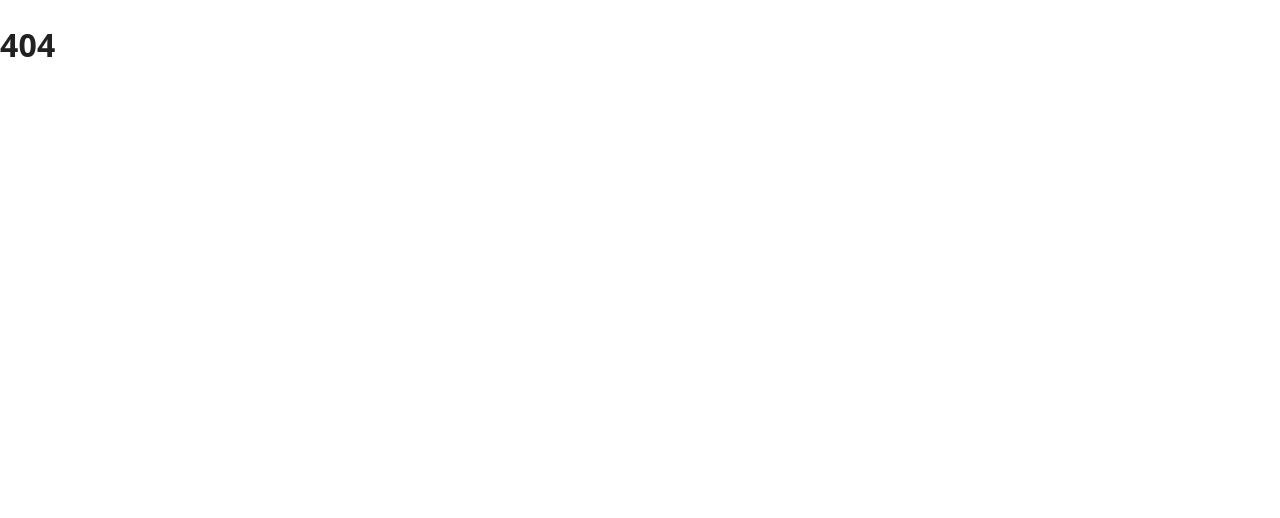
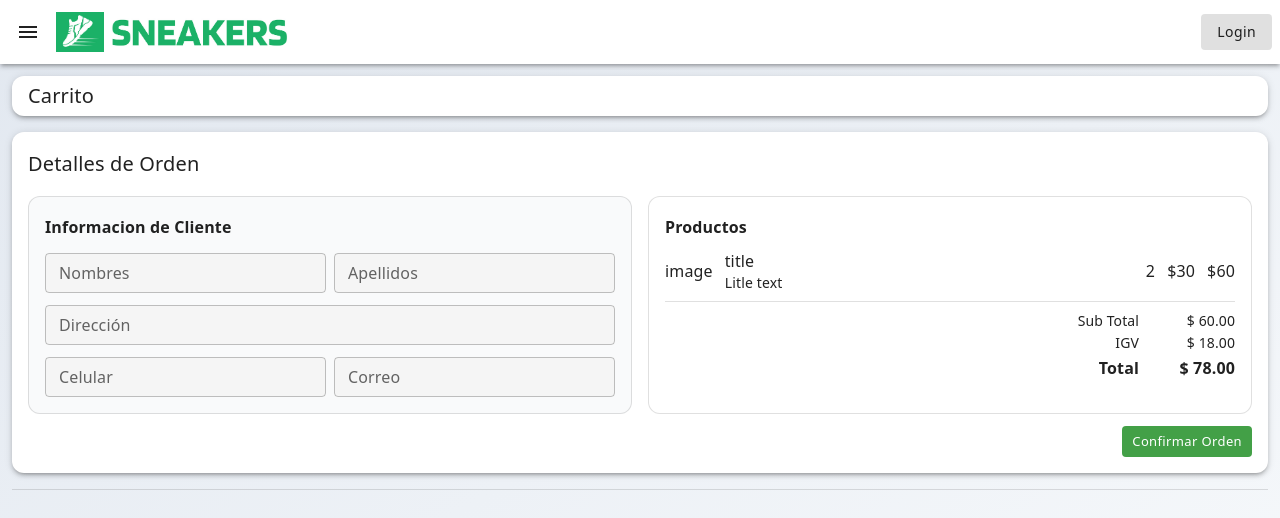
Before and after one commit to jlinaresmedalla/ShoesStore-FE, a React (Vite) app: page /carrito in a window 1280 px wide. Shown: the top 518 px of the page. Built offline with nearby package versions, Linux system fonts and the light colour scheme.

Commit message:
feature: Add cart page

```diff
--- a/src/components/CustomProviders/customTheme.js
+++ b/src/components/CustomProviders/customTheme.js
@@ -11,6 +11,9 @@ export const theme = createTheme({
     },
   },
   typography: {
+    subtitle1: {
+      fontWeight: 'bold',
+    },
     button: {
       textTransform: 'none',
     },
@@ -37,5 +40,10 @@ export const theme = createTheme({
         size: 'small',
       },
     },
+    MuiInputBase: {
+      defaultProps: {
+        sx: { backgroundColor: grey['A100'] },
+      },
+    },
   },
 });
--- a/src/components/ui/PageFooter.jsx
+++ b/src/components/ui/PageFooter.jsx
@@ -1,7 +1,5 @@
 import { Divider } from '@mui/material';
 
-const PageFooter = () => {
+export const PageFooter = () => {
   return <Divider />;
 };
-
-export default PageFooter;
--- a/src/components/ui/index.js
+++ b/src/components/ui/index.js
@@ -2,3 +2,4 @@ export * from './StyledButton';
 export * from './StyledPaper';
 export * from './StyledTextField';
 export * from './PageHeader';
+export * from './PageFooter';
--- /dev/null
+++ b/src/pages/Cart/CartSection.jsx
@@ -0,0 +1,68 @@
+import { StyledButton, StyledPaper, StyledTextField } from '@/components/ui';
+import { Divider, Typography } from '@mui/material';
+
+const CartSection = () => {
+  return (
+    <StyledPaper component="main" className="flex flex-col p-4 gap-4">
+      <Typography variant="h6">Detalles de Orden</Typography>
+      <form action="" className="flex flex-col gap-3">
+        <div className="flex flex-wrap w-full gap-4">
+          <StyledPaper
+            variant="outlined"
+            className="flex flex-[1_1_500px] flex-col p-4 bg-gray-50 gap-3"
+          >
+            <Typography variant="subtitle1">Informacion de Cliente</Typography>
+            <div className="flex gap-2">
+              <StyledTextField label="Nombres" className="flex-grow" />
+              <StyledTextField label="Apellidos" className="flex-grow" />
+            </div>
+            <StyledTextField label="Dirección" />
+            <div className="flex gap-2">
+              <StyledTextField label="Celular" className="flex-grow" />
+              <StyledTextField label="Correo" className="flex-grow" />
+            </div>
+          </StyledPaper>
+          <StyledPaper variant="outlined" className="flex flex-col flex-[1_1_500px] p-4 gap-2">
+            <Typography variant="subtitle1">Productos</Typography>
+            <div className="flex flex-col divide-y divide-slate-700">
+              <div className="flex gap-3 items-center">
+                <div>image</div>
+                <div className="flex-grow">
+                  <Typography fontWeight={500}>title</Typography>
+                  <Typography variant="body2">Litle text</Typography>
+                </div>
+                <div>
+                  <Typography>2</Typography>
+                </div>
+                <div>
+                  <Typography>$30</Typography>
+                </div>
+                <div>
+                  <Typography>$60</Typography>
+                </div>
+              </div>
+            </div>
+            <Divider />
+            <div className="flex justify-end">
+              <div className="flex flex-col items-end">
+                <Typography variant="subtitle2">Sub Total</Typography>
+                <Typography variant="subtitle2">IGV</Typography>
+                <Typography variant="subtitle1">Total</Typography>
+              </div>
+              <div className="flex flex-col w-24 items-end">
+                <Typography variant="subtitle2">$ 60.00</Typography>
+                <Typography variant="subtitle2">$ 18.00</Typography>
+                <Typography variant="subtitle1">$ 78.00</Typography>
+              </div>
+            </div>
+          </StyledPaper>
+        </div>
+        <div className="flex justify-end">
+          <StyledButton size="small">Confirmar Orden</StyledButton>
+        </div>
+      </form>
+    </StyledPaper>
+  );
+};
+
+export default CartSection;
--- /dev/null
+++ b/src/pages/Cart/CartView.jsx
@@ -0,0 +1,14 @@
+import { PageFooter, PageHeader } from '@/components/ui';
+import CartSection from './CartSection';
+
+const CartView = () => {
+  return (
+    <div className="flex flex-col w-full gap-4">
+      <PageHeader title={'Carrito'} />
+      <CartSection />
+      <PageFooter />
+    </div>
+  );
+};
+
+export default CartView;
--- /dev/null
+++ b/src/pages/Cart/index.jsx
@@ -0,0 +1,7 @@
+import CartView from './CartView';
+
+const Cart = () => {
+  return <CartView />;
+};
+
+export default Cart;
--- /dev/null
+++ b/src/pages/Sales/SalesView.jsx
@@ -0,0 +1,5 @@
+const SalesView = () => {
+  return <div>salesviews</div>;
+};
+
+export default SalesView;
--- /dev/null
+++ b/src/pages/Sales/index.jsx
@@ -0,0 +1,7 @@
+import SalesView from './SalesView';
+
+const Sales = () => {
+  return <SalesView />;
+};
+
+export default Sales;
--- a/src/pages/Store/StoreView.jsx
+++ b/src/pages/Store/StoreView.jsx
@@ -1,10 +1,9 @@
-import { PageHeader } from '@/components/ui';
-import PageFooter from '@/components/ui/PageFooter';
+import { PageHeader, PageFooter } from '@/components/ui';
 import StoreProductsSection from './StoreProductsSection';
 
 const StoreView = () => {
   return (
-    <section className="flex flex-col w-full gap-4 pb-4">
+    <section className="flex flex-col w-full gap-4">
       <PageHeader title={'Tienda'} />
       <StoreProductsSection />
       <PageFooter />
--- a/src/routes/app.routes.jsx
+++ b/src/routes/app.routes.jsx
@@ -1,7 +1,9 @@
 import { BrowserRouter, Route, Routes } from 'react-router-dom';
 import Layout from '@/components/Layout';
+import Cart from '@/pages/Cart';
 import Dashboard from '@/pages/Dashboard';
 import LoginPage from '@/pages/Login';
+import Sales from '@/pages/Sales';
 import Store from '@/pages/Store';
 
 const PageRoutes = () => {
@@ -12,6 +14,8 @@ const PageRoutes = () => {
           <Route Component={Layout}>
             <Route path="/" Component={Dashboard} />
             <Route path="/tienda" Component={Store} />
+            <Route path="/carrito" Component={Cart} />
+            <Route path="/ventas" Component={Sales} />
           </Route>
           <Route path="*" element={<h1>404</h1>} />
           <Route path="/sign-in" Component={LoginPage} />
```
